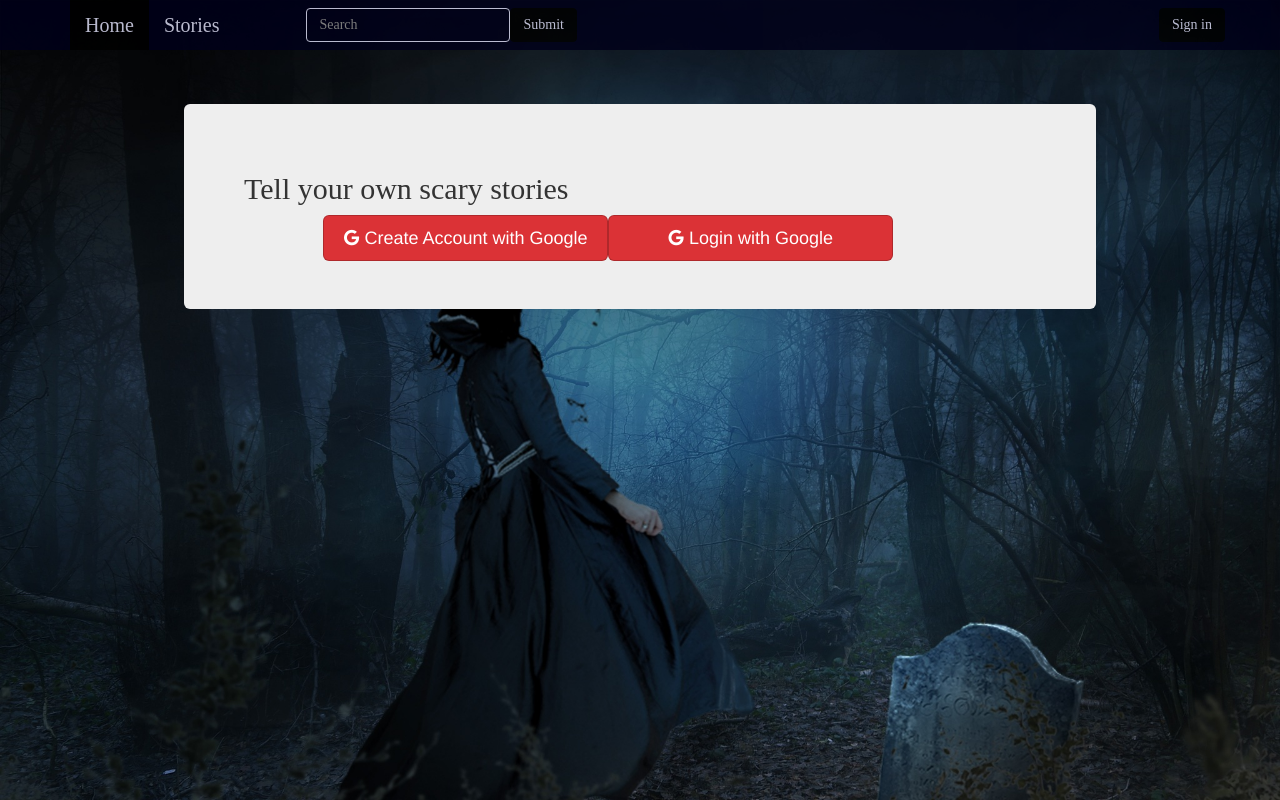
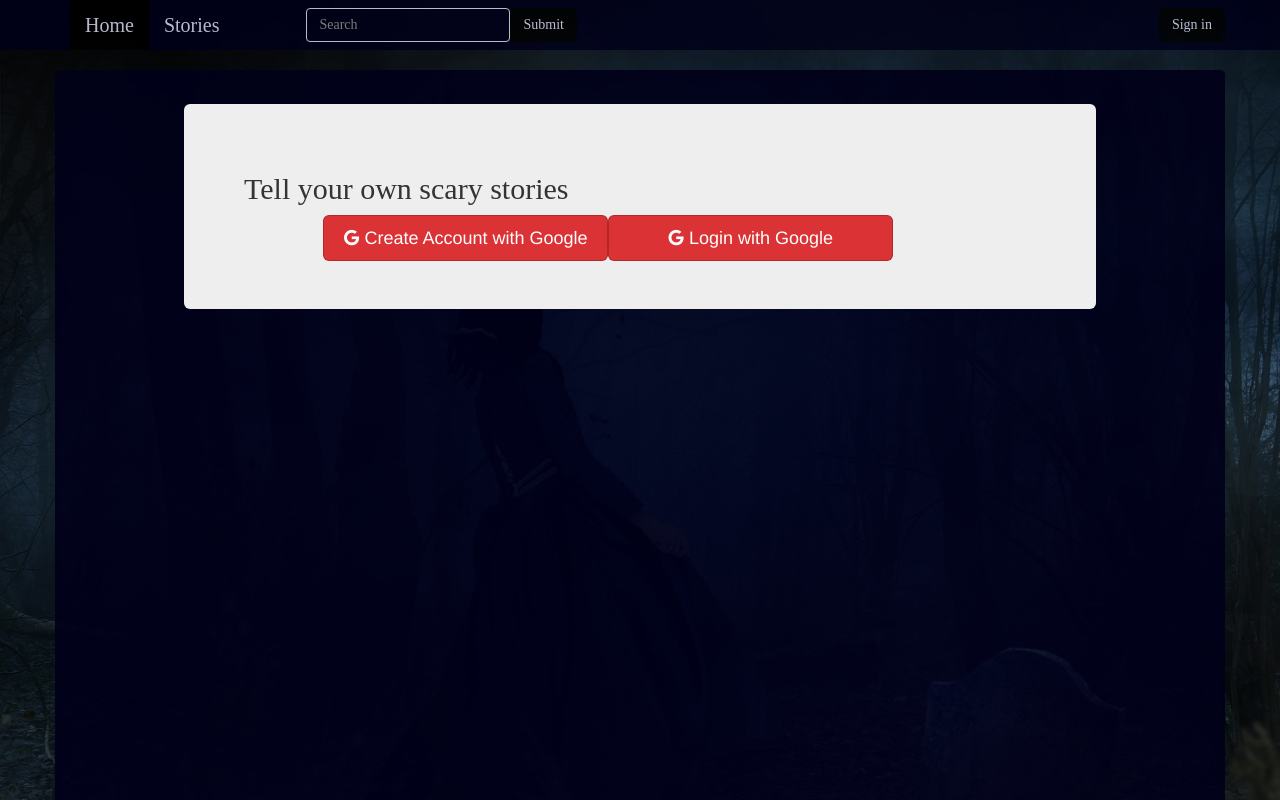
Before and after one commit to mikeebowen/stories-map, an Angular app: page /login in a window 1280 px wide. Shown: the top 800 px of the page. Built offline with nearby package versions, Linux system fonts and the light colour scheme; a web font is replaced by a local one.

Commit message:
feat(HeaderComponent): add header component

```diff
--- a/src/styles.less
+++ b/src/styles.less
@@ -1,5 +1,5 @@
 /* You can add global styles to this file, and also import other style files */
-
+@import './variables';
 body {
   font-family: 'Ubuntu', sans-serif;
   background-image: url('./assets/images/scary-666620.jpg');
@@ -14,3 +14,11 @@ h5,
 h6 {
   font-family: 'IM Fell English', serif !important;
 }
+
+.main-blue-box {
+  margin-top: 10%;
+  margin-bottom: 10%;
+  background-color: fadeout(@sm-dark-blue, 10%);
+  min-height: 800px;
+  border-radius: .5%;
+}
--- a/src/variables.less
+++ b/src/variables.less
@@ -6,3 +6,4 @@
 @sm-med-dark-blue: #000033;
 @sm-blue: #000099;
 @sm-light-blue: #e6e6ff;
+@google-red: #db3236;
```
Also changed, not shown: src/app/shared/header/header.component.html (line endings or trailing spaces).
